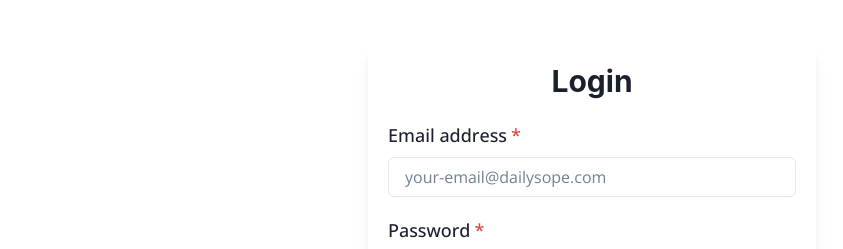
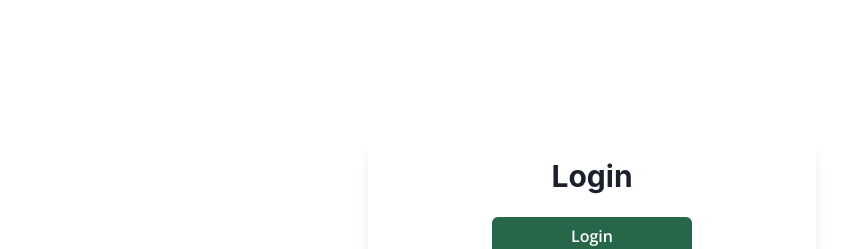
Before and after one commit to bindal93/ecommerce-frontend, a React (Create React App) app: page /login in a window 1280 px wide. Shown: the part 1200-1449 px from the top of the page, without its empty margins (48-891 px from the left). Built offline with nearby package versions, Linux system fonts and the light colour scheme.

Commit message:
updated code

```diff
--- a/package.json
+++ b/package.json
@@ -32,7 +32,8 @@
     "test": "react-scripts test",
     "eject": "react-scripts eject",
     "firebase": "firebase login",
-    "firebase-deploy": "firebase init"
+    "firebase-deploy": "firebase init",
+    "prettier": "npx prettier --write src/**"
   },
   "eslintConfig": {
     "extends": [
--- a/src/components/Product/hooks.js
+++ b/src/components/Product/hooks.js
@@ -14,8 +14,8 @@ function useFetch(query, page, url) {
           Authorization: "Bearer " + localStorage.getItem("@token"),
           "Content-Type": "application/json",
           "access-control-allow-origin": "*",
-          accept: "application/json, text/plain, */*"
-        }
+          accept: "application/json, text/plain, */*",
+        },
       });
       await setList(() => {
         if (res?.data?.products?.length > 0) {
--- a/src/components/pages/Login.jsx
+++ b/src/components/pages/Login.jsx
@@ -125,7 +125,7 @@ const Login = () => {
             Login
           </Heading>
           <form style={{ width: "100%" }} onSubmit={(e) => handleSubmit(e)}>
-            <FormControl id="email" isRequired pb={"20px"}>
+            {/* <FormControl id="email" isRequired pb={"20px"}>
               <FormLabel fontSize={"18px"}>Email address</FormLabel>
               <Input
                 placeholder="your-email@dailysope.com"
@@ -138,7 +138,7 @@ const Login = () => {
             <FormControl id="password" isRequired pb={"20px"}>
               <FormLabel fontSize={"18px"}>Password</FormLabel>
               <Input type="password" name="password" onChange={handlechange} />
-            </FormControl>
+            </FormControl> */}
             <Stack spacing={6} alignItems={"center"}>
               <Button
                 isLoading={isAuthLoading}
```
